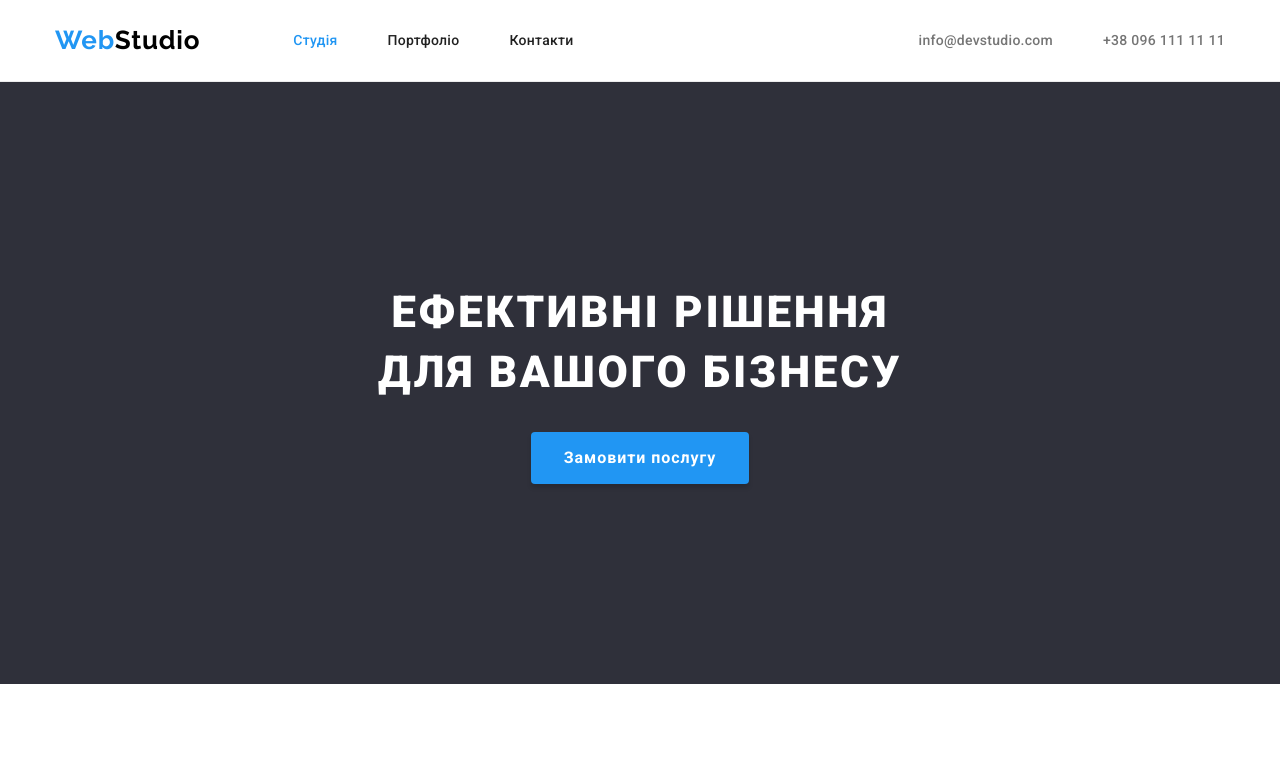
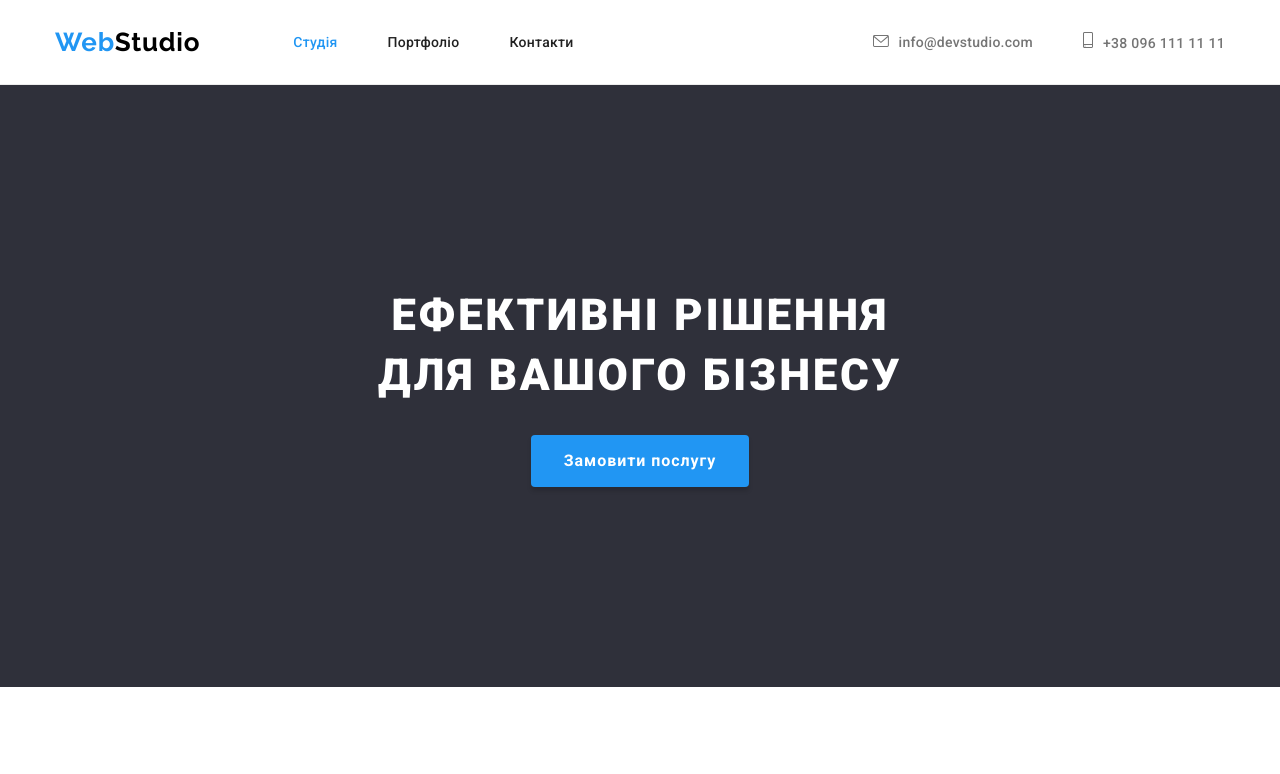
Before and after one commit to piv2003/goit-markup-hw-04, a plain HTML site: page index.html in a window 1280 px wide. Shown: the top 774 px of the page. Drawn offline with Linux system fonts and the light colour scheme.

Commit message:
adding icons in the header

```diff
--- a/css/styles.css
+++ b/css/styles.css
@@ -143,6 +143,11 @@ img {
 
 .header-contacts-item-link {
   color: var(--text-lightgray-color);
+}
+
+.header-icon {
+  margin-right: 10px;
+  fill: currentColor;
 }
 
 /*************** MAIN start *******************/
--- a/index.html
+++ b/index.html
@@ -34,10 +34,16 @@
       </nav>
       <ul class="header-contacts-list list">
         <li class="header-contacts-item">
-          <a class="header-contacts-item-link link" href="mailto:info@devstudio.com">info@devstudio.com</a>
+          <a class="header-contacts-item-link link" href="mailto:info@devstudio.com">
+            <svg class="header-icon" width="16" height="12">
+              <use href="./images/svg-icons/icons.svg#icon-envelope"></use>
+            </svg>info@devstudio.com</a>
         </li>
         <li class="header-contacts-item">
-          <a class="header-contacts-item-link link" href="tel:+380961111111">+38 096 111 11 11</a>
+          <a class="header-contacts-item-link link" href="tel:+380961111111">
+            <svg class="header-icon" width="10" height="16">
+              <use href="./images/svg-icons/icons.svg#icon-smartphone"></use>
+            </svg>+38 096 111 11 11</a>
         </li>
       </ul>
     </div>
```
Also changed, not shown: portfolio.html (+8 -2 lines).
